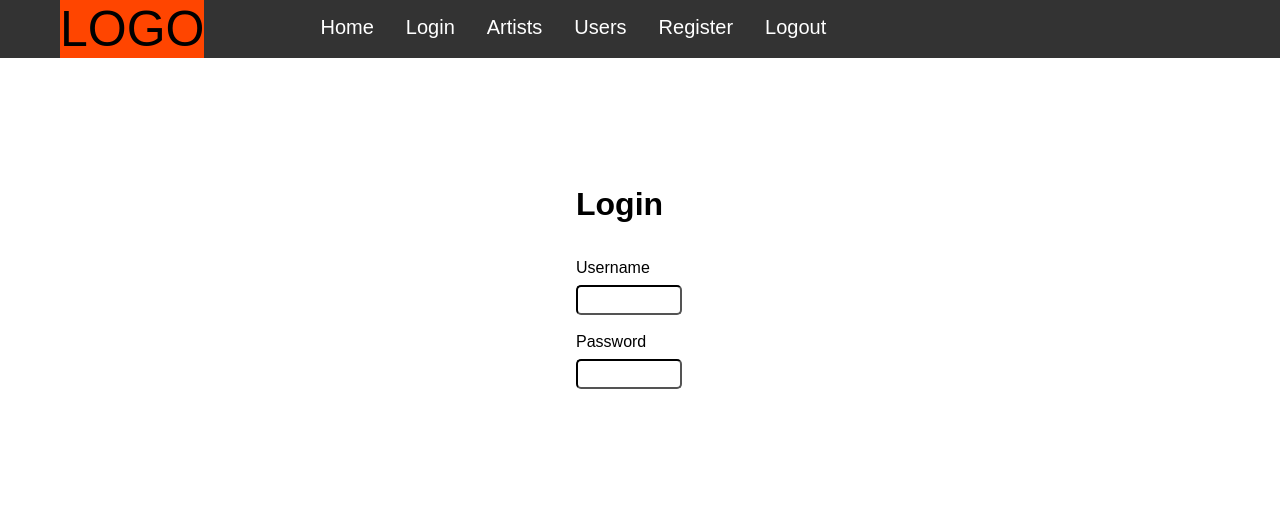
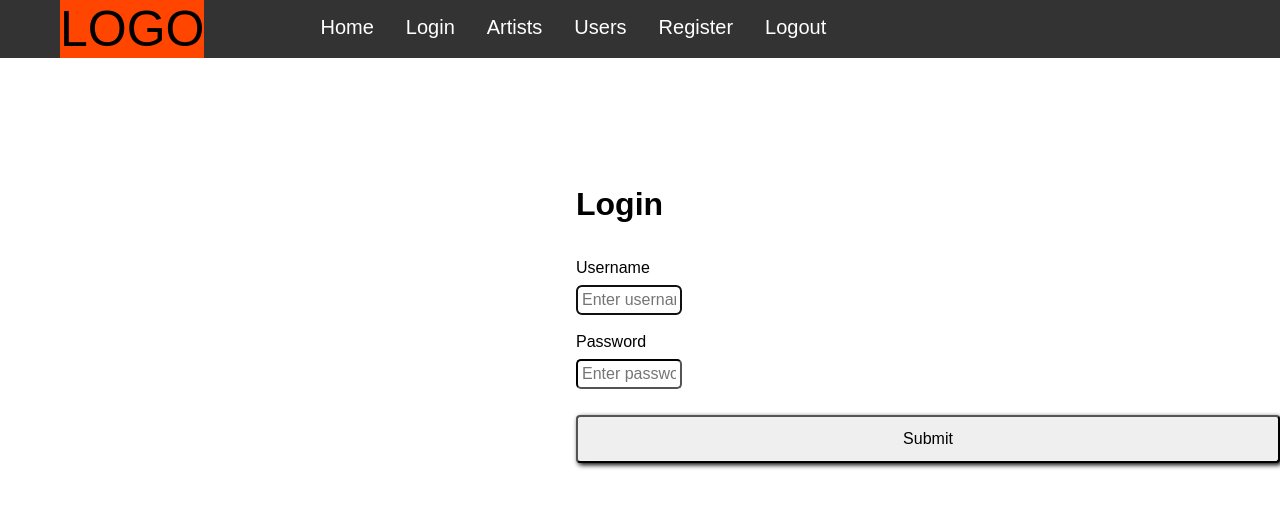
Before and after one commit to CodecoolGlobal/el-proyecte-grande-sprint-1-csharp-KisLorand, a React (Create React App) app in the folder Badcamp/Frontend/: page /login in a window 1280 px wide. Shown: the top 508 px of the page. Built offline with nearby package versions, Linux system fonts and the light colour scheme.

Commit message:
implementing logic for simple login check

```diff
--- a/Badcamp/Frontend/src/components/Login/Login.jsx
+++ b/Badcamp/Frontend/src/components/Login/Login.jsx
@@ -1,22 +1,61 @@
 import './Login.css';
+import LoginForm from './LoginForm';
+import React from 'react';
+import { useState } from 'react';
+import { useNavigate } from 'react-router-dom';
+
 
 const Login = () => {
+
+    const [isLoggedIn, setIsLoggedIn] = useState(false);
+    const [error, setError] = useState(null);
+    const redirect = useNavigate();
+
+    const userDatabase = [
+        {
+            id: 1,
+            username: "test",
+            password: "test"
+        },
+        {
+            id: 2,
+            username: "someone",
+            password: "pw"
+        },
+        {
+            id: 3,
+            username: "someone else",
+            password: "123"
+        }
+    ];
+
+const handleSubmit = (e) => {
+    e.preventDefault();
+
+    var { username, password } = document.forms[0];
+    var userData = userDatabase.find((user) => user.username === username.value);
+
+    if (userData) {
+        if (userData.password !== password.value) {
+            setError('Invalid password');
+        } else {
+            setIsLoggedIn(true);
+            redirect('/');
+        }
+    } else {
+        setError('Invalid username');
+    }
+
+}
 
     return (
         <div className="Login">
             <h1>Login</h1><br /><br />
-            <form>
-                <label>Username</label><br/>
-                <input
-                    className="input"
-                    type="text"
-                /><br /><br />
-                <label>Password</label><br />
-                <input
-                    className="input"
-                    type="text"
-                />
-            </form>
+            <LoginForm
+                handleSubmit={handleSubmit}
+                errorMessage={error}
+
+            />
         </div>
     );
 }
```
